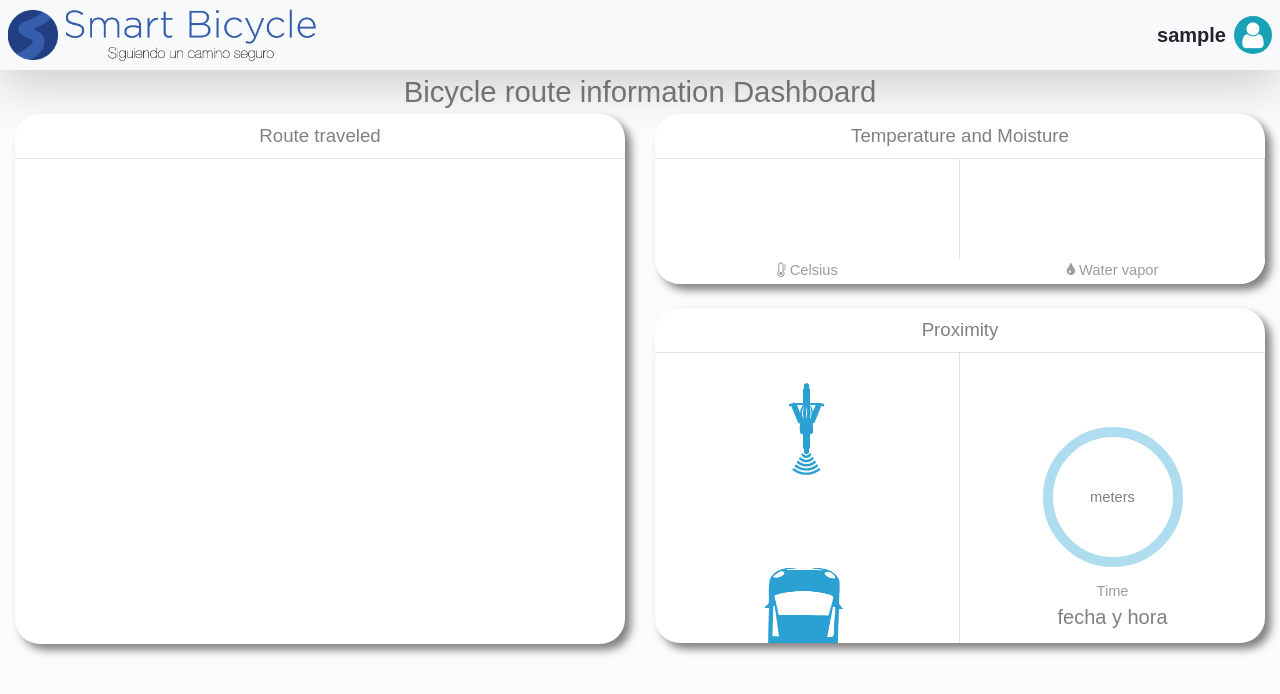
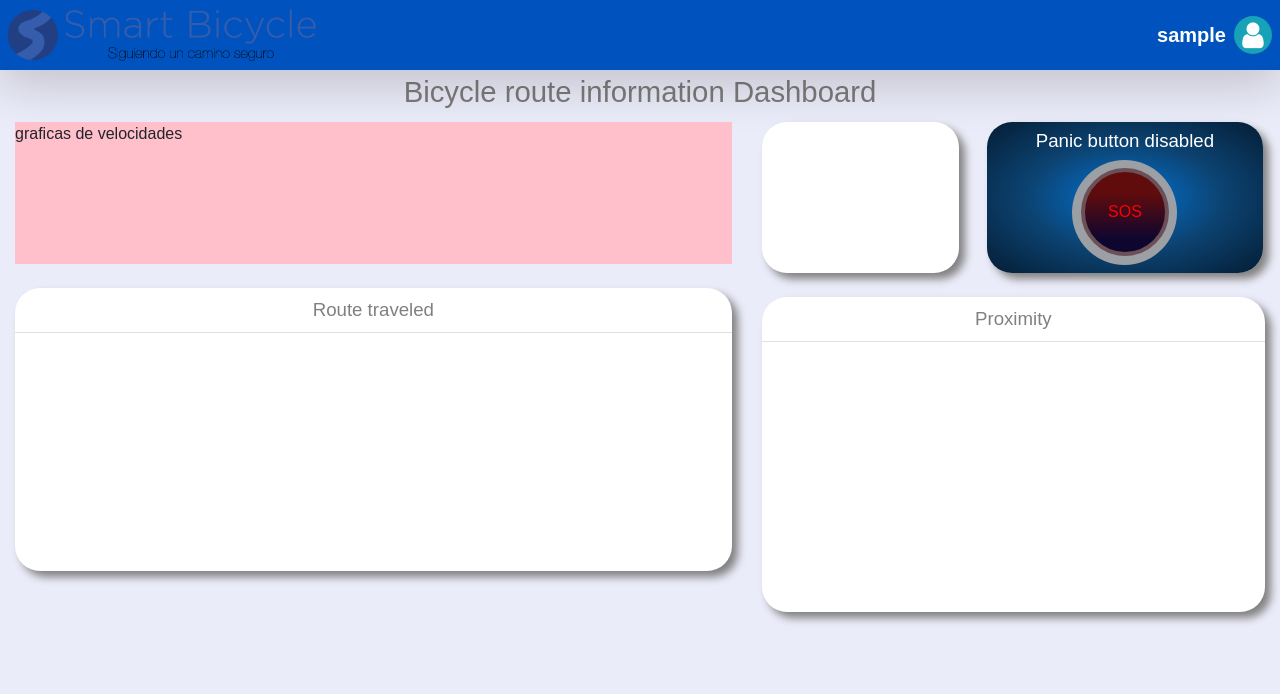
Before and after one commit to karensanvel/smart-bicycle-arduino, a Laravel app: page /index in a window 1280 px wide. Shown: the top 694 px of the page. Run offline with Laravel 8, Linux system fonts and the light colour scheme; the visitor is signed in with stand-in values (Sample User, id 1); data that the repository does not hold is empty; style sheets or scripts are compiled from the project's sources; some libraries are stand-ins or nearby versions.

Commit message:
parte de estructura y diseño de dashboard

```diff
--- a/public/css/stylesheet.css
+++ b/public/css/stylesheet.css
@@ -1,10 +1,14 @@
 * { font-family:arial; }
-         /*ESTILOS PARA LAYOUT QUE ES FIJO (NAVBAR)*/
-body{
-   /* background: rgb(226, 223, 223);  #1ee0f1 */
+
+/*ESTILOS PARA LAYOUT QUE ES FIJO*/
+#body-layout {
+    background-color:#EBECF9;
 }
-#body-layout {
-    background-color: rgb(251 251 251);
+header {
+    height: 70px;
+    position: relative;
+    overflow: hidden;
+    background-color: #0053BF;
 }
 #header{
     text-align: center;
@@ -12,57 +16,61 @@ body{
     width: 100%;
     color:rgb(124, 122, 122);
 }
-#logo{
+.profile-info {
+    color: #ffffff;
+}
+
+/* #logo{
     display: flex;
     justify-content: center;align-content: center;align-items: center;
     width: 100%;
     height: 150px;
     background: rgb(20, 188, 230);
-}
-#logo img{
+} */
+/* #logo img{
     width: 150px;
     height: 150px;
-}
-#user{
+} */
+/* #user{
     width: 100%;
     color: #ecf6ec;
     height: 110px;
     margin-bottom: 70px;
     background: rgb(20, 188, 230);
-}
-#profile_info{
+} */
+/* #profile_info{
     width: 100%;
     height: 150px;
-}
-#profile_info div{
+} */
+/* #profile_info div{
     height: 19px;
     width: 100%;
-}
-#user h3, h5{ margin-left: 35px; font-family: sans-serif;}
+} */
+/* #user h3, h5{ margin-left: 35px; font-family: sans-serif;}
 #user h5{ color: rgb(255, 255, 255);}
 #user div i{
     float: left;
     color: white;
     margin-left: 5px;
-}
-#user h4{
+} */
+/* #user h4{
     text-align: center;
     font-family: sans-serif;
     font-size: 12pt;
-}
-.navBar{
+} */
+/* .navBar{
     background: rgb(20, 188, 230);
     float: left;
     height: 660px;
     width: 15%;
     margin-left: 0;margin-top: 0;
-}
-#nav{
+} */
+/* #nav{
     position: relative;
     width: 100%;
     display: block;
-}
-#nav ul{
+} */
+/* #nav ul{
     margin:10px;
     padding: 0px;
 }
@@ -81,28 +89,39 @@ body{
 #nav ul li a:hover{  color: blue;}
 li i{margin-right: 30px;}
 .fa-line-chart{ margin-right: 20px; }
-.fa-sign-out{margin-right: 25px;}
+.fa-sign-out{margin-right: 25px;} */
 
 
 
-         /*ESTILO DEL DASHBOARD PRINCIPAL | INDEX*/
-#divgps{
-    height: 530px;
-    border-radius: 25px;
-    box-shadow: 6px 6px 8px 0px #818181;
-}
-#divtemperatura{
-    height: 170px;
-}
-#divdistancia{
-    height: 335px;
-}
-#divdistancia, #divtemperatura{
+/*ESTILO DEL DASHBOARD PRINCIPAL | INDEX*/
+
+#divgps, #divdistancia, #divtemperatura {
     background: white;
     border-radius: 25px;
     box-shadow: 6px 6px 8px 0px #818181;
     overflow: hidden;
 }
+
+/* GRAFICAS DE VELOCIDADES */
+#graph-speed-div {
+    height: 30%;
+    background: pink;
+}
+
+/* G P S*/
+#divgps .titleDash{
+    height: 45px;
+    color: gray;
+    font-size: 14pt;
+    display: flex;
+    justify-content: center;align-items: center; align-content: center;
+}
+
+#divgps{
+    /* height: 530px; */
+    height: 60%;
+}
+
 .titleDash {
     height: 45px;
     color: gray;
@@ -111,21 +130,22 @@ li i{margin-right: 30px;}
     justify-content: center;align-items: center;align-content: center;
     border-bottom: 1.5px solid #e2e0e0;
 }
-/* G P S*/
-#divgps .titleDash{
-    height: 45px;
-    color: gray;
-    font-size: 14pt;
-    display: flex;
-    justify-content: center;align-items: center;align-content: center;
-}
+
 #mapa{
     margin-top: 20px; margin-left: 18px;
     width: 94%;
-    height: 425px;
-    background: pink;
+    height: 50%;
 }
-/* div de temperatura y humedad*/
+
+/* DIV DE LA TEMPERATURA Y LA HUMEDAD*/
+.container-two-box {
+    display: flex;
+    height: 32%;
+}
+#divtemperatura {
+    height: 100%;/* 190px; */
+    margin-left: -15px;
+}
 #temp{
     text-align: center;
     float: left;
@@ -154,7 +174,56 @@ li i{margin-right: 30px;}
     display: flex;justify-content: center;align-items: center;
     border-right: 1.5px solid #e2e0e0;
 }
+/* DIV ALARMA */
+#alarm {
+    background: radial-gradient(ellipse farthest-corner, #0274d7, #0c4372, #041d34);
+    display: block;
+    height: 100%; /*190px;*/
+    margin-left: 28px;
+    border-radius: 25px;
+    box-shadow: 6px 6px 8px 0px #818181;
+}
+#panicbutton-legend {
+    color: #ffffff;
+    font-size: 14pt;
+    height: 25%;
+    text-align: center;
+    display: flex; justify-content: center; align-items: center;
+}
+.panicbutton {
+    height: 75%;
+    display: flex; justify-content: center; align-items: start;
+}
+#circle-out {
+    background: #9CA0A5;
+    display: flex;
+    justify-content: center;
+    align-items: center;
+    height: 105px;
+    width: 105px;
+    border-radius: 50%;
+}
+#circle-in {
+    background: linear-gradient(to top, #0E062F 16%, #600C0C 74%);
+    /* background: linear-gradient(to top, #0E062F, #600C0C); */
+    height: 88px;
+    width: 88px;
+    border-radius: 50%;
+    border: 4px solid #6B5058;
+    display: flex;
+    justify-content: center;
+    align-items: center;
+}
+#circle-in {
+    text-align: center;
+    color: red;
+}
+
+
 /* div de la proximidad*/
+#divdistancia {
+    height: 315px;
+}
 #images{
     float: left;
     height: 300px;
--- a/resources/views/index.blade.php
+++ b/resources/views/index.blade.php
@@ -14,18 +14,24 @@
     </head>
     <div class="container-fluid">
         <div class="row">
-            <div class="col-12 col-md-6 mb-4">
+            <div class="col-12 col-md-7 mb-4">
+                <div id="graph-speed-div" class="mb-4">
+                    graficas de velocidades
+                    <div class="graph-speed"></div>
+                    <div class="graph-speed"></div>
+                    <div class="graph-speed"></div>
+                </div>
                 <div id="divgps" class="bg-white">
                     <div class="titleDash">Route traveled</div>
-                    <div id="datosMapa"></div>
                     <div id="app">
                         <map-component></map-component>
                     </div>
                 </div>
             </div>
-            <div class="col-12 col-md-6 mb-4">
-                <div id="divtemperatura" class="mb-4">
-                    <div class="titleDash">Temperature and Moisture</div>
+            <div class="col-12 col-md-5 mb-4">
+                <div class="col-12 col-md-12 container-two-box mb-4">
+                    <div id="divtemperatura" class="col-12 col-md-5">
+                        {{-- <div class="titleDash">Temperature and Moisture</div>
                         <div id="temp">
                             <div class="data" id="dataT"></div>
                             <div id="indicador" class="indicador"><i class="fa fa-thermometer-empty" aria-hidden="true"></i> Celsius</div>
@@ -33,11 +39,23 @@
                         <div id="moist">
                             <div class="data" id="dataH"><h2></h2></div>
                             <div id="indicador" class="indicador"><i class="fa fa-tint" aria-hidden="true"></i> Water vapor</div>
+                        </div> --}}
+                    </div>
+                    <div id="alarm" class="col-12 col-md-7">
+                        <div id="panicbutton-legend">Panic button disabled</div>
+                        <div class="panicbutton">
+                            <div id="circle-out">
+                                <div id="circle-in">
+                                    <span>SOS</span>
                                 </div>
                             </div>
+                        </div>
+                    </div>
+                </div>
+
                 <div id="divdistancia">
                     <div class="titleDash">Proximity</div>
-                    <div id="images">
+                    {{-- <div id="images">
                         <div id="dib1"><img src="/images/IconoCiclista.png" alt="ciclista" ></div>
                         <div id="dib2"><img id="car" src="/images/CarroIcono.png" alt="auto" height="100px" width="100px"></div>
                     </div>
@@ -53,7 +71,7 @@
                         <div class="item-prox">
                             <span id="datetime">fecha y hora</span>
                         </div>
-                    </div>
+                    </div> --}}
                 </div>
             </div>
         </div>
--- a/resources/views/layout/index.blade.php
+++ b/resources/views/layout/index.blade.php
@@ -41,7 +41,9 @@
                 </ul>
             </nav>
         </nav>    -->
-        <header class="w-100 d-flex justify-content-between shadow-lg px-2" style="height: 70px;position: relative; overflow: hidden; background-color: #f8f9fa;">
+
+
+        <header class="w-100 d-flex justify-content-between shadow-lg px-2">
             <div class="d-flex justify-content-center align-items-center">
                 <img src="images/logo-icon.png" class="mr-2" width="50" alt="">
                 <img src="images/logo-text.png" class="d-none d-sm-block" width="250" alt="">
@@ -49,8 +51,8 @@
             <div class="d-flex justify-content-end align-items-center">
                 <div class="d-flex justify-content-end align-items-center">
                     <div class="d-flex flex-column justify-content-start align-items-end mr-2">
-                        <h5 class="mb-0 font-weight-bold">{{Auth::user()->username}}</h5>
-                        <small class="text-right">{{Auth::user()->numero->numero}}</small>
+                        <h5 class="mb-0 font-weight-bold profile-info">{{Auth::user()->username}}</h5>
+                        <small class="text-right profile-info">{{Auth::user()->numero->numero}}</small>
                     </div>
                     <span class="rounded-circle bg-info p-1 d-flex justify-content-center align-items-center" style="width: 38px;">
                         <i class="fa fa-user text-white" style="font-size: 30px;"></i>
@@ -58,7 +60,7 @@
                 </div>
             </div>
         </header>
-        <div id="header">Bicycle route information Dashboard</div>
+        <div id="header" class="mb-2">Bicycle route information Dashboard</div>
         @yield('content')
 </body>
 </html>
```
Lines whose indentation alone changed are shown as unchanged.
